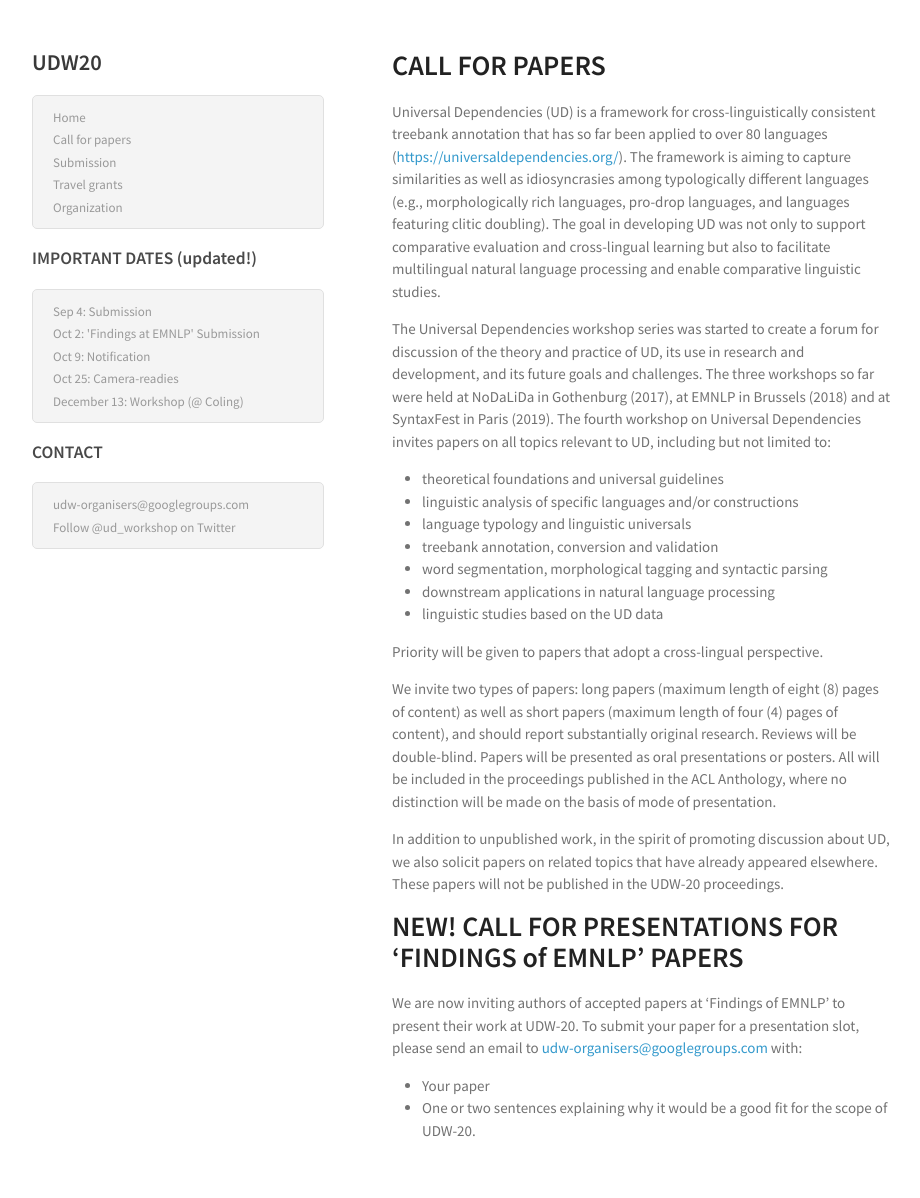
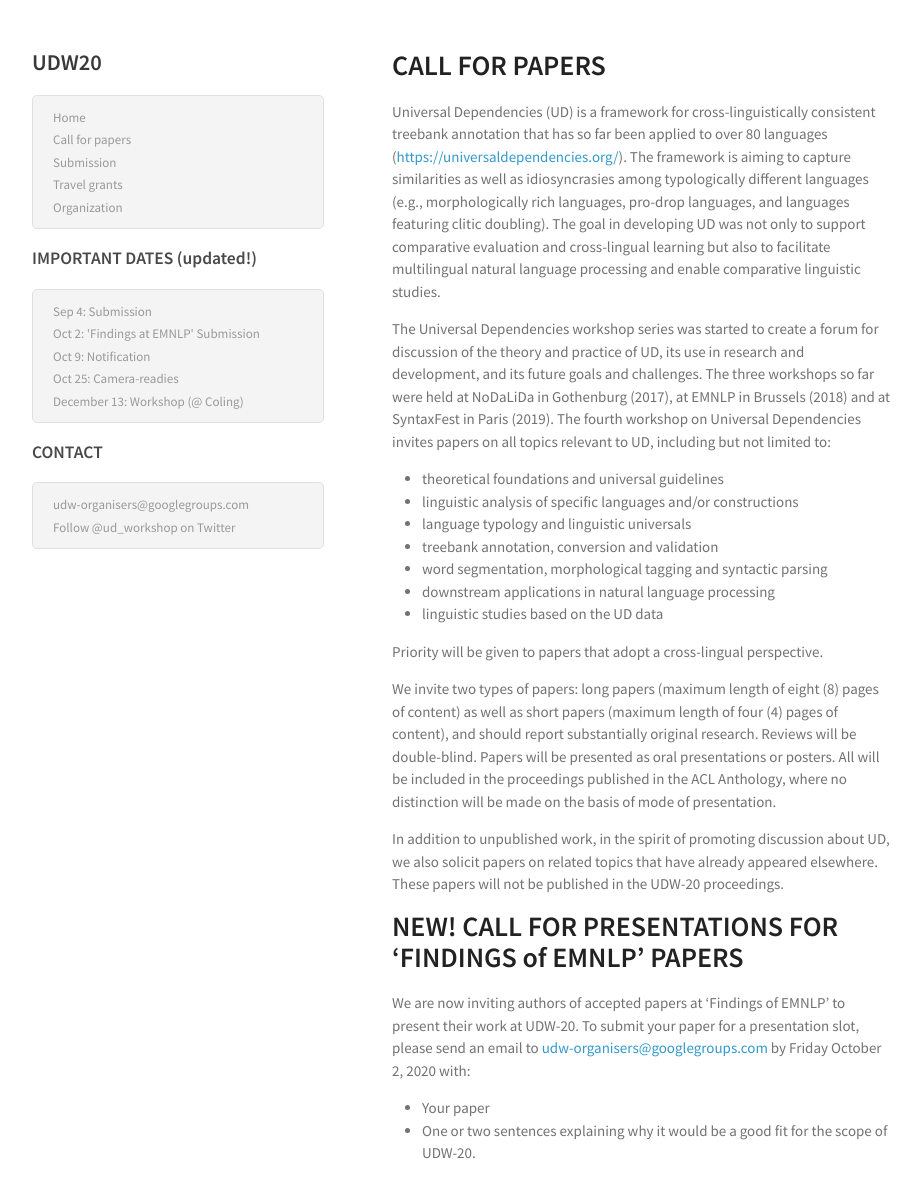
Before and after one commit to UniversalDependencies/udw21, a Jekyll site: the page built from cfp.md, in a window 1280 px wide and 1280 px high. Shown: the top 1198 px of the window, without its empty margins (178-1098 px from the left). Built offline with Jekyll 4.4.1, drawn with Linux system fonts in a browser that asks for light colours.

Commit message:
Update cfp.md
Added deadline for 'Findings'

```diff
--- a/cfp.md
+++ b/cfp.md
@@ -25,7 +25,7 @@ In addition to unpublished work, in the spirit of promoting discussion about UD,
 
 # NEW! CALL FOR PRESENTATIONS FOR 'FINDINGS of EMNLP' PAPERS
 
-We are now inviting authors of accepted papers at 'Findings of EMNLP' to present their work at UDW-20. To submit your paper for a presentation slot, please send an email to <a href="mailto:udw-organisers@googlegroups.com">udw-organisers@googlegroups.com</a> with:
+We are now inviting authors of accepted papers at 'Findings of EMNLP' to present their work at UDW-20. To submit your paper for a presentation slot, please send an email to <a href="mailto:udw-organisers@googlegroups.com">udw-organisers@googlegroups.com</a> by Friday October 2, 2020 with:
 
 - Your paper
 - One or two sentences explaining why it would be a good fit for the scope of UDW-20.
```
